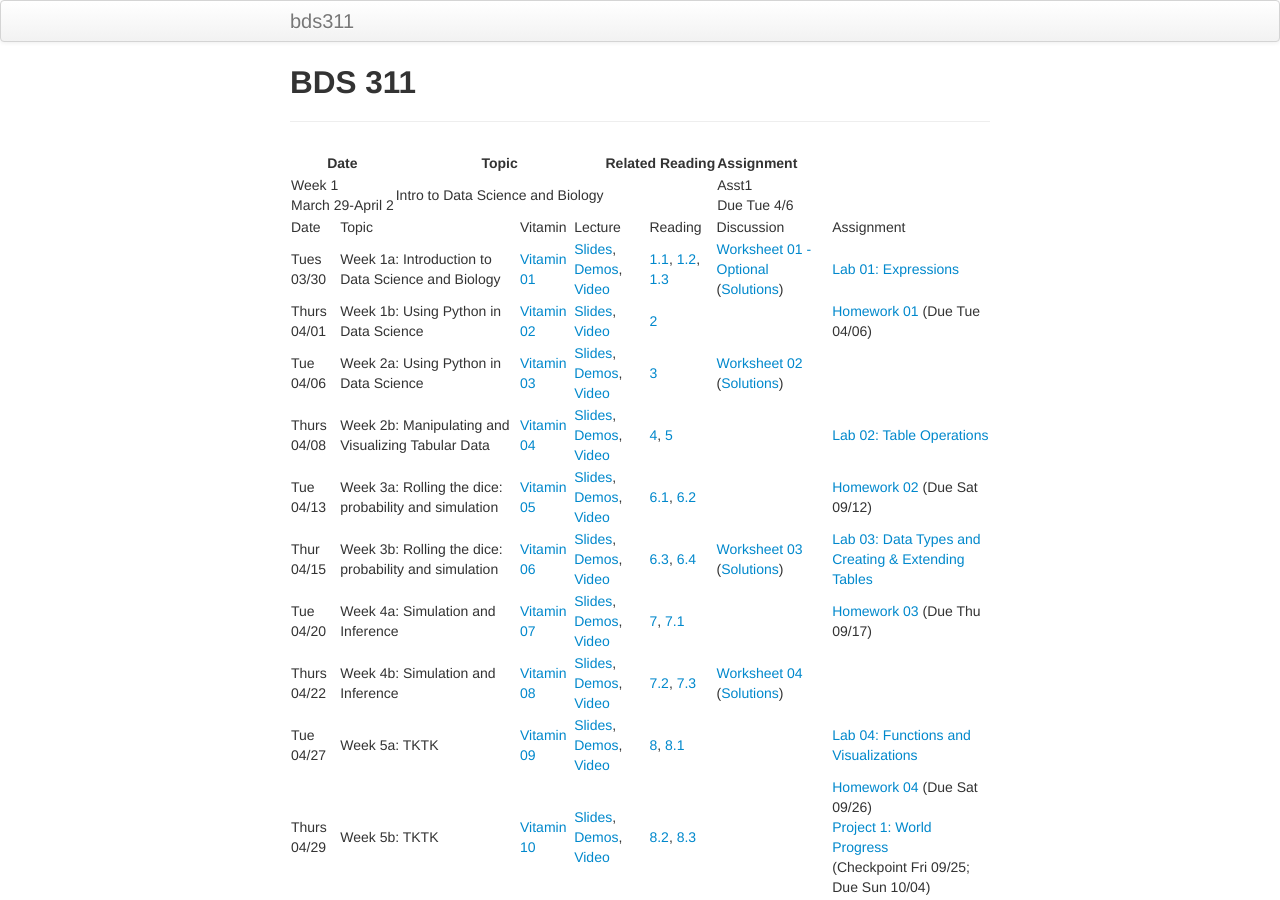
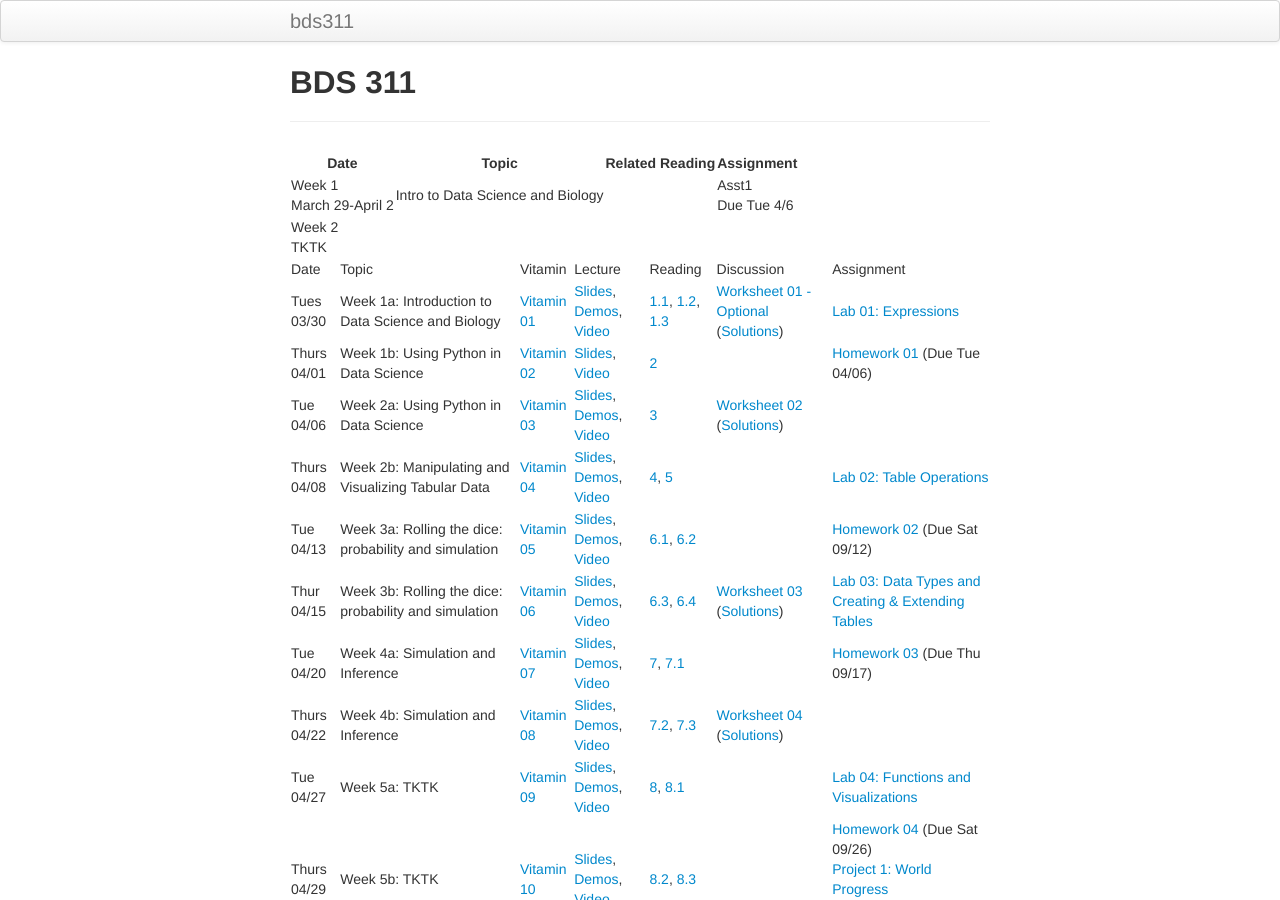
Before and after one commit to timothylwarren/bds311-sp21, a Jekyll site: the page built from index.md, in a window 1280 px wide and 900 px high. Built offline with Jekyll 4.4.1, drawn with Linux system fonts in a browser that asks for light colours.

Commit message:
Update index.md

```diff
--- a/index.md
+++ b/index.md
@@ -4,9 +4,10 @@ title: BDS 311
 ---
 
 
-|Date | Topic | Related Reading | Assignment |
-| --- | ----- | ---------- | ---------------- |
-| Week 1 <br /> March 29-April 2 | Intro to Data Science and Biology |  | Asst1 <br/> Due Tue 4/6|
+|Date                            | Topic                             |  Related Reading | Assignment             |
+| -----------------------------  | --------------------------------- | ---------------- | ---------------------- |
+| Week 1 <br /> March 29-April 2 | Intro to Data Science and Biology |                  | Asst1 <br/> Due Tue 4/6|
+| Week 2 <br /> TKTK             |
 
 <table>
 <tr>
```
